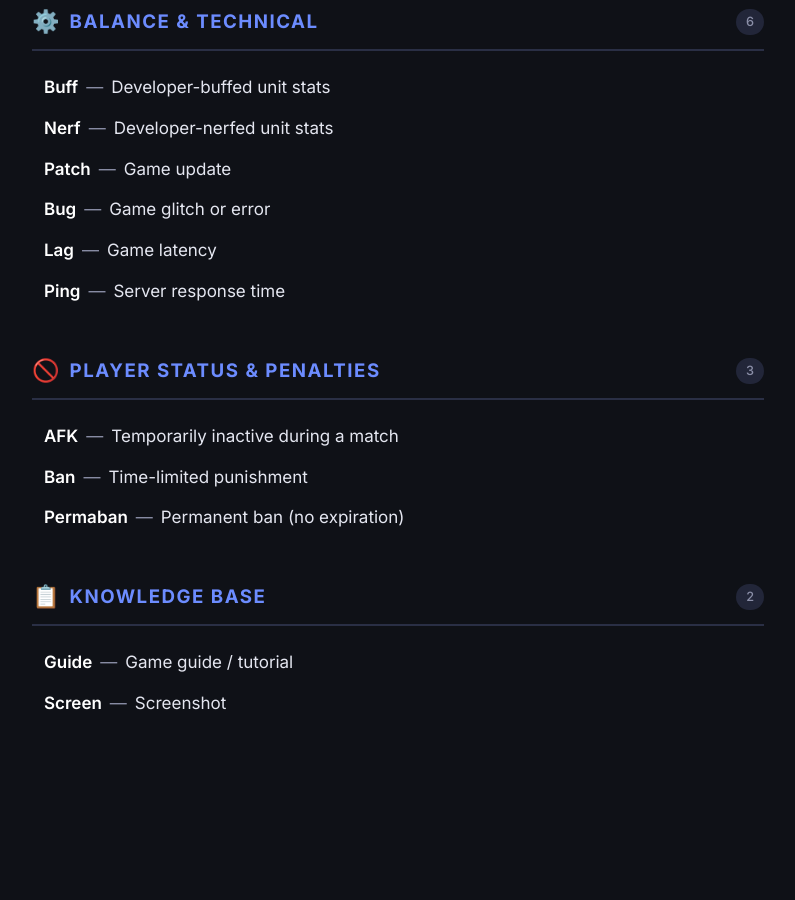
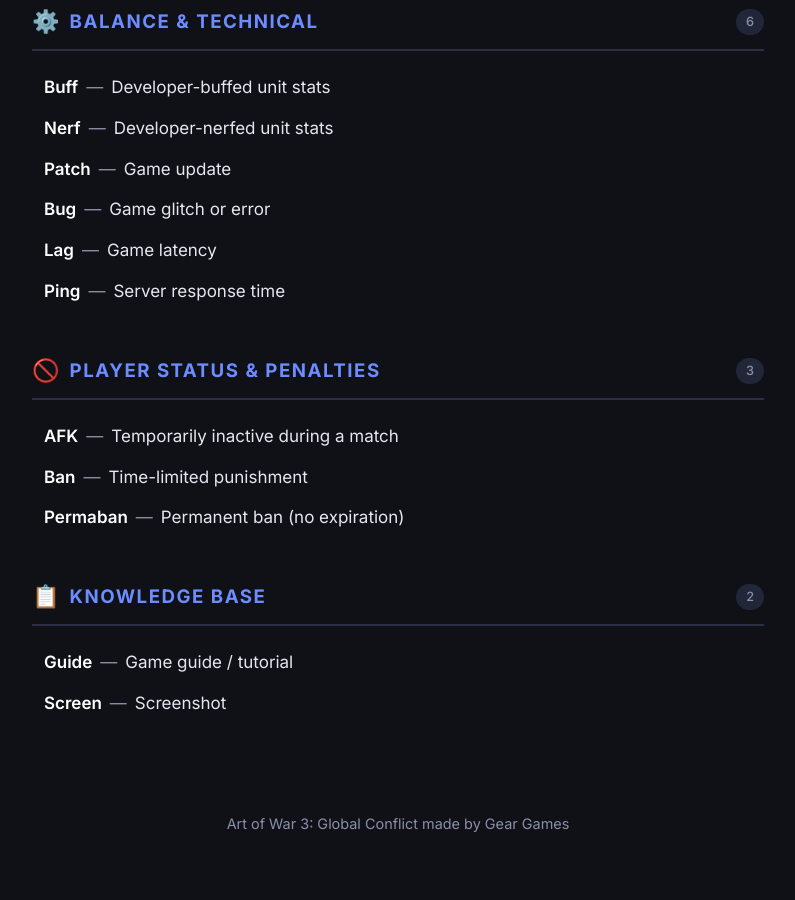
Before and after one commit to aow3-datavault/slang-glossary, a plain HTML site: page index.html in a window 1280 px wide. Shown: the part 4894-5794 px from the top of the page, without its empty margins (242-1037 px from the left). Before the commit the page ends 5658 px from the top, so only its background shows below. Drawn offline with Linux system fonts and the light colour scheme.

Commit message:
Restore footer as plain text

```diff
--- a/index.html
+++ b/index.html
@@ -425,6 +425,10 @@
   <div class="entry"><span class="term">Screen</span><span class="sep">—</span><span class="def">Screenshot</span></div>
 </section>
 
+<footer>
+  <p>Art of War 3: Global Conflict made by Gear Games</p>
+</footer>
+
 </div>
 </body>
 </html>
```
